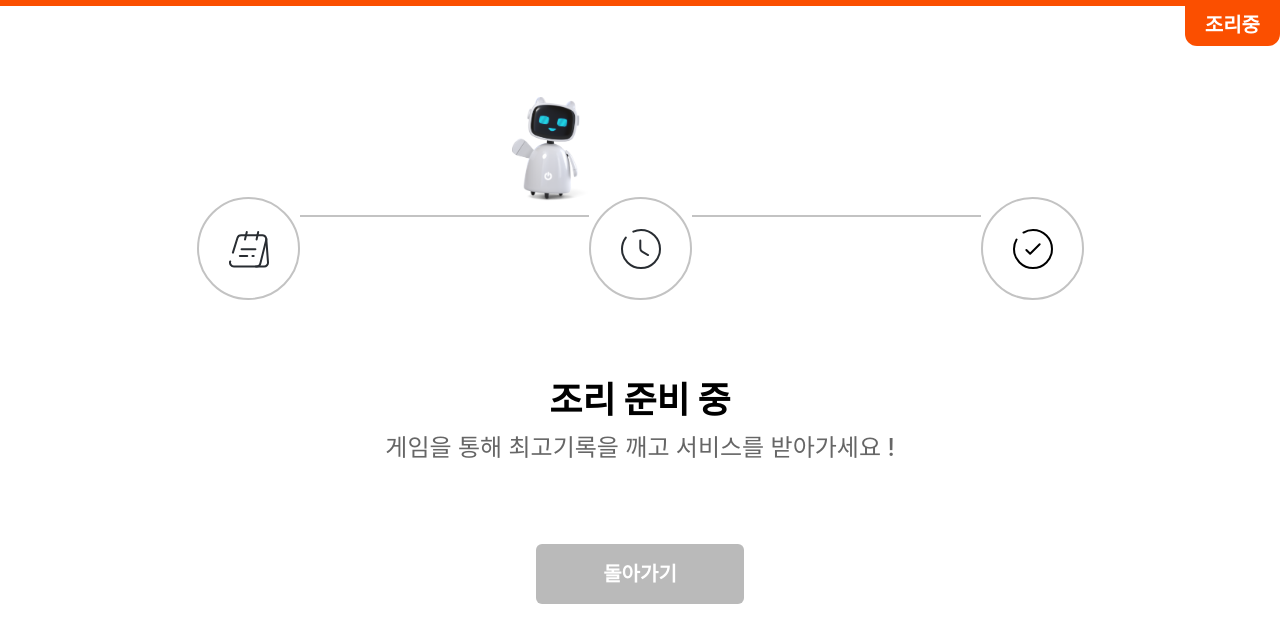
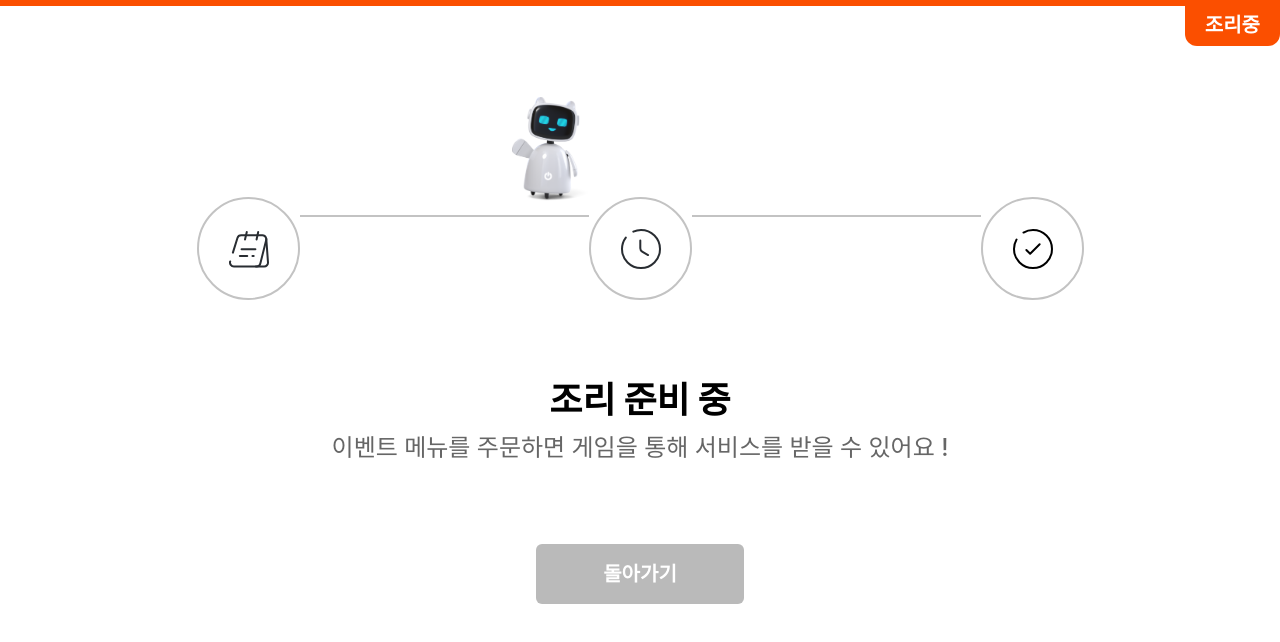
Before and after one commit to Team-HUG/app, a React (Create React App) app: page /prepare in a window 1280 px wide. Shown: the top 642 px of the page. Built offline with nearby package versions, Linux system fonts and the light colour scheme.

Commit message:
이벤트 유무에 따라 텍스트 변경

```diff
--- a/src/pages/Prepare.tsx
+++ b/src/pages/Prepare.tsx
@@ -8,6 +8,7 @@ import TableBar from '../components/atoms/TableBar';
 const Prepare = () => {
   const navigate = useNavigate();
   const includeEvent = useRecoilValue(IncludeEvent);
+
   return (
     <div className=" w-full h-[100vh] flex flex-col">
       <section id="headline" className="flex flex-col">
@@ -20,7 +21,11 @@ const Prepare = () => {
         </div>
         <div className=" flex flex-col justify-center items-center gap-3">
           <span className=" font-extrabold text-4xl">조리 준비 중</span>
-          <span className=" font-medium text-2xl text-[#666]">게임을 통해 최고기록을 깨고 서비스를 받아가세요 !</span>
+          <span className=" font-medium text-2xl text-[#666]">
+            {includeEvent
+              ? '게임을 통해 최고기록을 깨고 서비스를 받아가세요 !'
+              : '이벤트 메뉴를 주문하면 게임을 통해 서비스를 받을 수 있어요 !'}
+          </span>
         </div>
         <div className=" flex gap-8">
           <button
```
